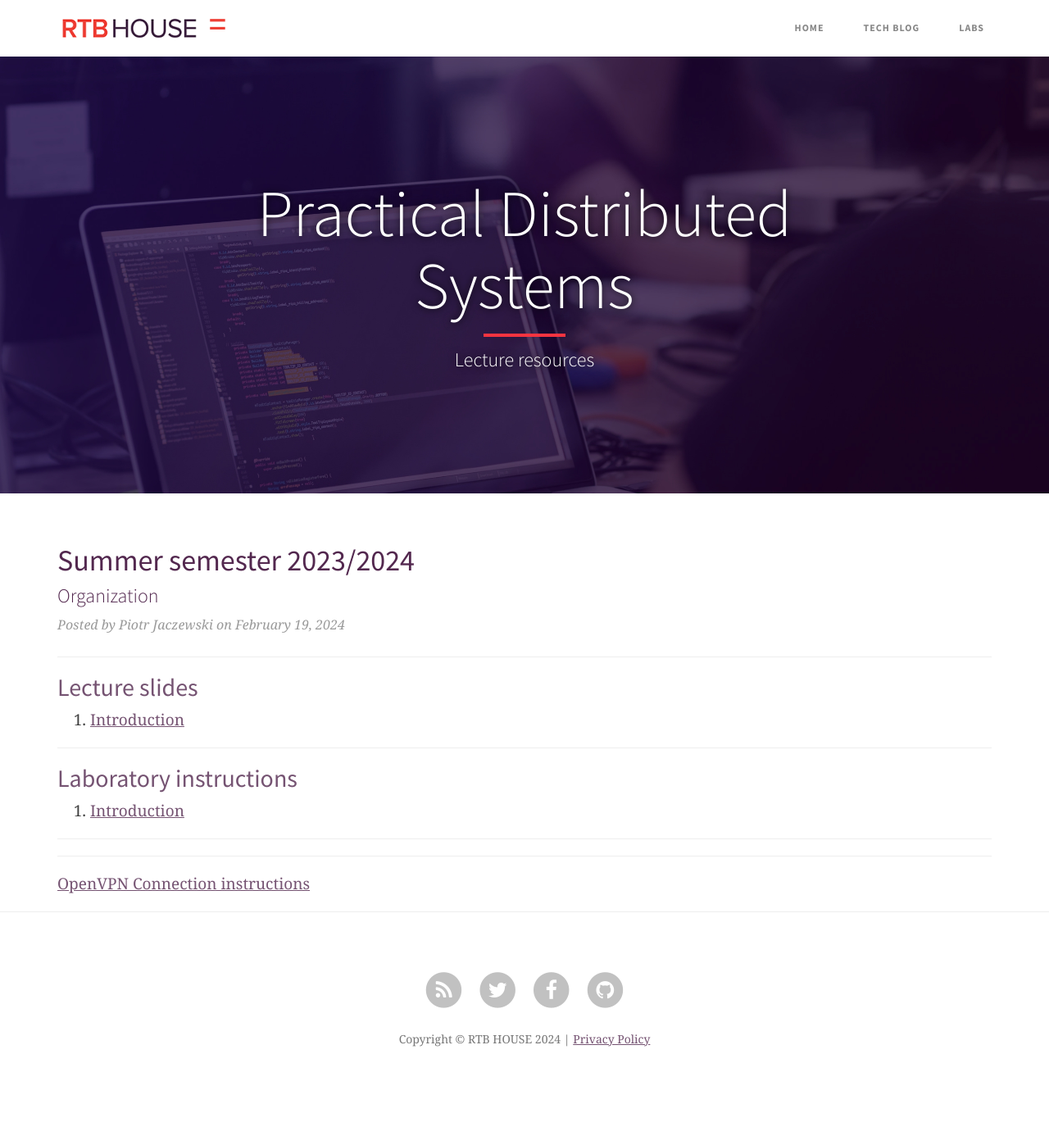
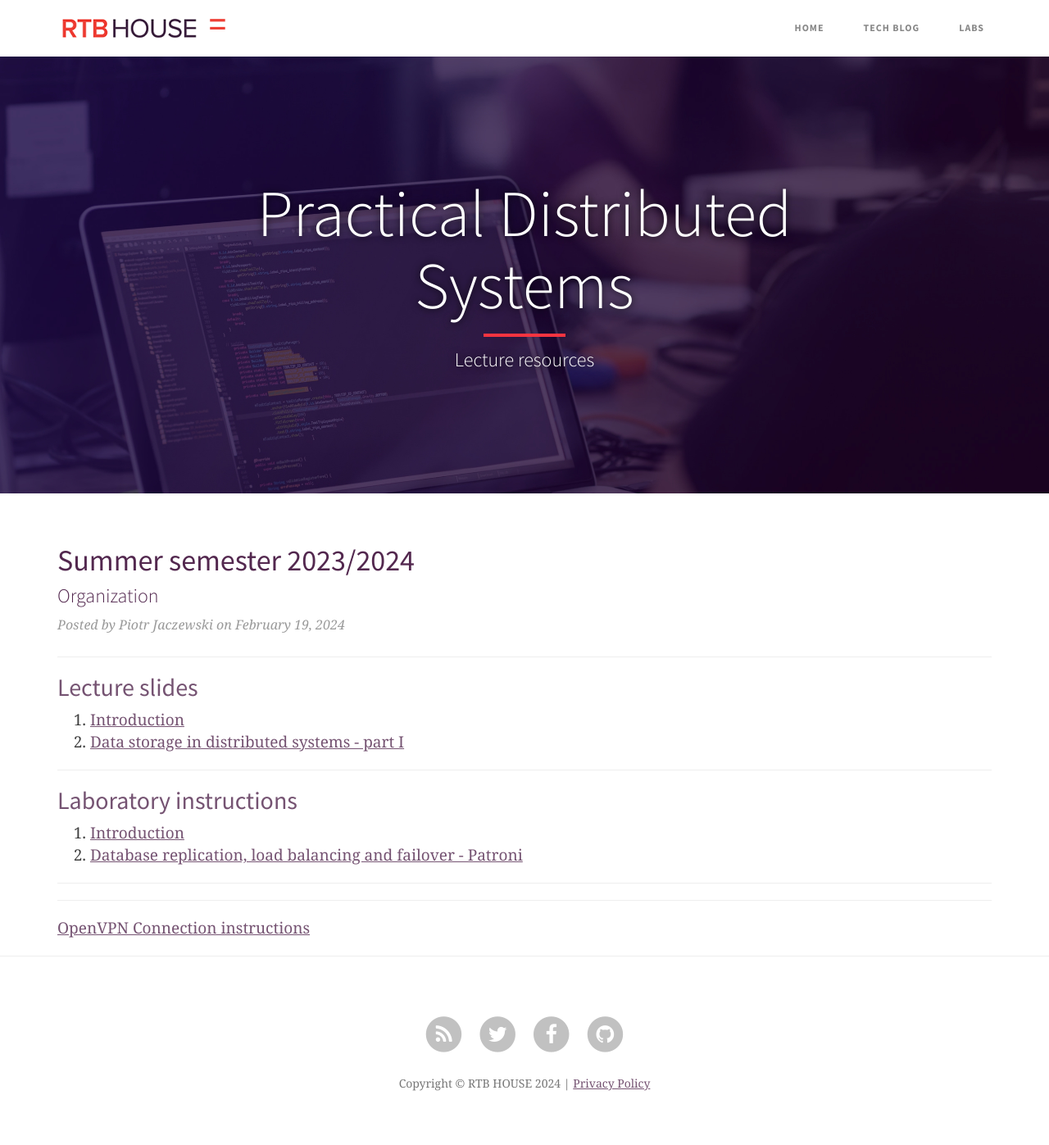
Before and after one commit to RTBHOUSE/mimuw-blog2024L, a Jekyll site: the page built from index.html, in a window 1280 px wide. Shown: the whole page at 82% size. Built offline with Jekyll 4.4.1, drawn with Linux system fonts in a browser that asks for light colours; nearby versions of some CDN libraries; the list of posts is cut into pages by our own code; before the commit the page ends 1343 px from its top, so only the background shows below that.

Commit message:
Data storage in distributed systenms - part I

```diff
--- a/index.html
+++ b/index.html
@@ -29,6 +29,7 @@
 	</h2>
 	<ol>
 		<li><a href="/slides/1.pdf">Introduction</a>
+		<li><a href="/slides/2.pdf">Data storage in distributed systems - part I</a>
 	</ol>
 </div>
 
@@ -42,6 +43,10 @@
 		<li>
 			<a href="https://github.com/RTBHOUSE/mimuw-lab2024L/tree/main/lab01">Introduction</a>
 		</li>
+		<li>
+			<a href="https://github.com/RTBHOUSE/mimuw-lab2024L/tree/main/lab02">Database replication, load balancing and failover - Patroni</a>
+		</li>
+
 	</ol>
 
 </div>
```
Also changed, not shown: 1 other file.
